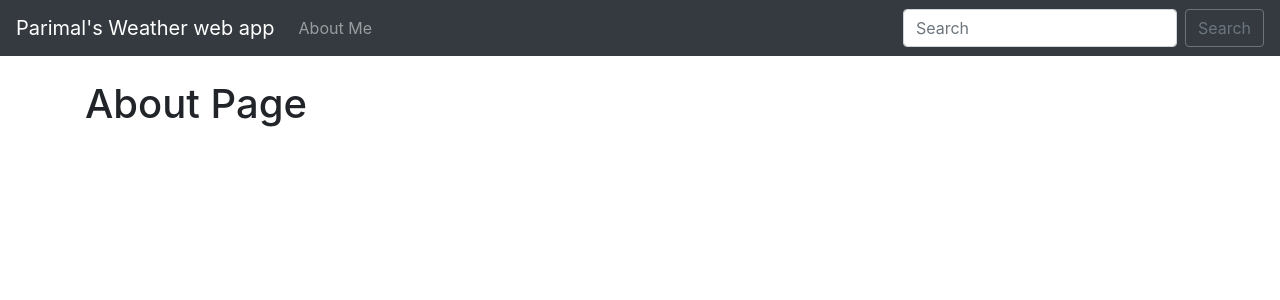
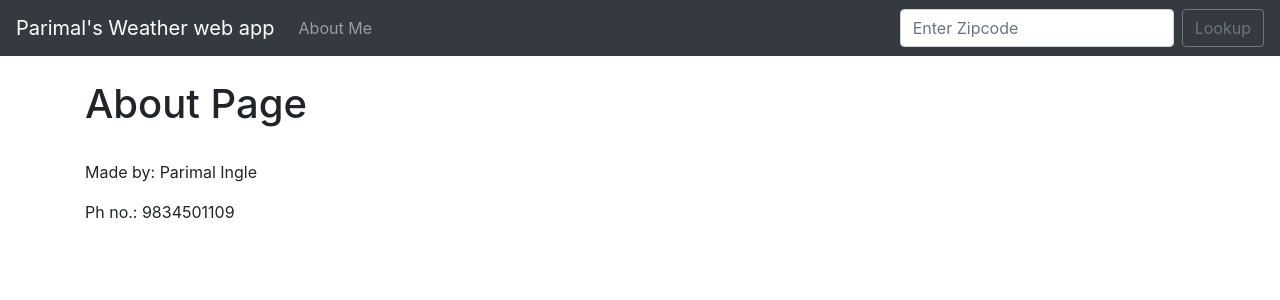
Before and after one commit to parimalingle1805/djangoweather, a Django app: page /about in a window 1280 px wide. Shown: the top 300 px of the page. Run offline with Django 3.2, Linux system fonts and the light colour scheme; some libraries are stand-ins or nearby versions.

Commit message:
Final commit

```diff
--- a/lookup/templates/about.html
+++ b/lookup/templates/about.html
@@ -1,5 +1,7 @@
 {% extends 'base.html' %}
 
 {% block content %}
-<h1>About Page</h1>
+<h1>About Page</h1></br>
+<p>Made by: Parimal Ingle</p>
+<p>Ph no.: 9834501109</p>
 {% endblock %}
--- a/lookup/templates/base.html
+++ b/lookup/templates/base.html
@@ -36,9 +36,10 @@
 
 
             </ul>
-            <form class="form-inline my-2 my-lg-0">
-                <input class="form-control mr-sm-2" type="search" placeholder="Search" aria-label="Search">
-                <button class="btn btn-outline-secondary my-2 my-sm-0" type="submit">Search</button>
+            <form action="{% url 'home' %}" class="form-inline my-2 my-lg-0" method="POST">
+                {% csrf_token %}
+                <input class="form-control mr-sm-2" type="search" placeholder="Enter Zipcode" aria-label="Search" name="zipcode">
+                <button class="btn btn-outline-secondary my-2 my-sm-0" type="submit">Lookup</button>
             </form>
         </div>
     </nav>
--- a/lookup/templates/home.html
+++ b/lookup/templates/home.html
@@ -4,6 +4,9 @@
 
 
 <br />
+{% if zipcode %}
+    {{zipcode}}
+{% endif %}
 
 {% if api %}
     {% if api == "Error..." %}
--- a/lookup/views.py
+++ b/lookup/views.py
@@ -5,44 +5,94 @@ def home(request):
     import json
     import requests
 
-    api_request = requests.get("http://www.airnowapi.org/aq/observation/zipCode/current/?format=application/json&zipCode=21227&distance=5&API_KEY=43E05A36-C26D-42B4-A357-C681028C3AF9")
+    if request.method == "POST":
+        zipcode = request.POST['zipcode']
 
-    try:
-        api = json.loads(api_request.content)
-    except Exception as e:
-        api = "Error..."
+        api_request = requests.get("http://www.airnowapi.org/aq/observation/zipCode/current/?format=application/json&zipCode=" + zipcode + "&distance=5&API_KEY=43E05A36-C26D-42B4-A357-C681028C3AF9")
+
+        try:
+            api = json.loads(api_request.content)
+        except Exception as e:
+            api = "Error..."
 
 
-    if api[0]['Category']['Name'] == "Good":
-        category_description = "(0 - 50) Air quality is considered satisfactory, and air pollution poses little or no risk."
-        category_color = "good"
+        if api[0]['Category']['Name'] == "Good":
+            category_description = "(0 - 50) Air quality is considered satisfactory, and air pollution poses little or no risk."
+            category_color = "good"
 
-    elif api[0]['Category']['Name'] == "Moderate":
-        category_description = "(51 - 100) Air quality is acceptable; however, for some pollutants there may be a moderate health concern for a very small number of people who are unusually sensitive to air pollution."
-        category_color = "moderate"
+        elif api[0]['Category']['Name'] == "Moderate":
+            category_description = "(51 - 100) Air quality is acceptable; however, for some pollutants there may be a moderate health concern for a very small number of people who are unusually sensitive to air pollution."
+            category_color = "moderate"
 
-    elif api[0]['Category']['Name'] == "Unhealthy for Sensitive Groups":
-        category_description = "(101 - 150) Although general public is not likely to be affected at this AQI range, people with lung disease, older adults and children are at a greater risk from exposure to ozone, whereas persons with heart and lung disease, older adults and children are at greater risk from the presence of particles in the air."
-        category_color = "usg"
+        elif api[0]['Category']['Name'] == "Unhealthy for Sensitive Groups":
+            category_description = "(101 - 150) Although general public is not likely to be affected at this AQI range, people with lung disease, older adults and children are at a greater risk from exposure to ozone, whereas persons with heart and lung disease, older adults and children are at greater risk from the presence of particles in the air."
+            category_color = "usg"
 
-    elif api[0]['Category']['Name'] == "Unhealthy":
-        category_description = "(151 - 200) Everyone may begin to experience health effects; members of sensitive groups may experience more serious health effects."
-        category_color = "unhealthy"
+        elif api[0]['Category']['Name'] == "Unhealthy":
+            category_description = "(151 - 200) Everyone may begin to experience health effects; members of sensitive groups may experience more serious health effects."
+            category_color = "unhealthy"
 
-    elif api[0]['Category']['Name'] == "Very Unhealthy":
-        category_description = "(201 - 300) Health alert: everyone may experience more serious health effects."
-        category_color = "veryunhealthy"
+        elif api[0]['Category']['Name'] == "Very Unhealthy":
+            category_description = "(201 - 300) Health alert: everyone may experience more serious health effects."
+            category_color = "veryunhealthy"
 
-    elif api[0]['Category']['Name'] == "Hazardous":
-        category_description = "(301 - 500) Health warnings of emergency conditions. The entire population is more likely to be affected."
-        category_color = "hazardous"
+        elif api[0]['Category']['Name'] == "Hazardous":
+            category_description = "(301 - 500) Health warnings of emergency conditions. The entire population is more likely to be affected."
+            category_color = "hazardous"
+
+        return render(request, 'home.html', {
+           'api':api,
+           'category_description':category_description,
+           'category_color':category_color
+           })
+
+    else:
+        api_request = requests.get("http://www.airnowapi.org/aq/observation/zipCode/current/?format=application/json&zipCode=21227&distance=5&API_KEY=43E05A36-C26D-42B4-A357-C681028C3AF9")
+
+        try:
+            api = json.loads(api_request.content)
+        except Exception as e:
+            api = "Error..."
+
+
+        if api[0]['Category']['Name'] == "Good":
+            category_description = "(0 - 50) Air quality is considered satisfactory, and air pollution poses little or no risk."
+            category_color = "good"
+
+        elif api[0]['Category']['Name'] == "Moderate":
+            category_description = "(51 - 100) Air quality is acceptable; however, for some pollutants there may be a moderate health concern for a very small number of people who are unusually sensitive to air pollution."
+            category_color = "moderate"
+
+        elif api[0]['Category']['Name'] == "Unhealthy for Sensitive Groups":
+            category_description = "(101 - 150) Although general public is not likely to be affected at this AQI range, people with lung disease, older adults and children are at a greater risk from exposure to ozone, whereas persons with heart and lung disease, older adults and children are at greater risk from the presence of particles in the air."
+            category_color = "usg"
+
+        elif api[0]['Category']['Name'] == "Unhealthy":
+            category_description = "(151 - 200) Everyone may begin to experience health effects; members of sensitive groups may experience more serious health effects."
+            category_color = "unhealthy"
+
+        elif api[0]['Category']['Name'] == "Very Unhealthy":
+            category_description = "(201 - 300) Health alert: everyone may experience more serious health effects."
+            category_color = "veryunhealthy"
+
+        elif api[0]['Category']['Name'] == "Hazardous":
+            category_description = "(301 - 500) Health warnings of emergency conditions. The entire population is more likely to be affected."
+            category_color = "hazardous"
+
+        return render(request, 'home.html', {
+           'api':api,
+           'category_description':category_description,
+           'category_color':category_color
+           })
 
 
 
 
-    return render(request,'home.html',{'api' : api,
-                                       'category_description' : category_description,
-                                       'category_color' : category_color})
+
+
+
+
+
 
 def about(request):
     return render(request,'about.html',{})
```
